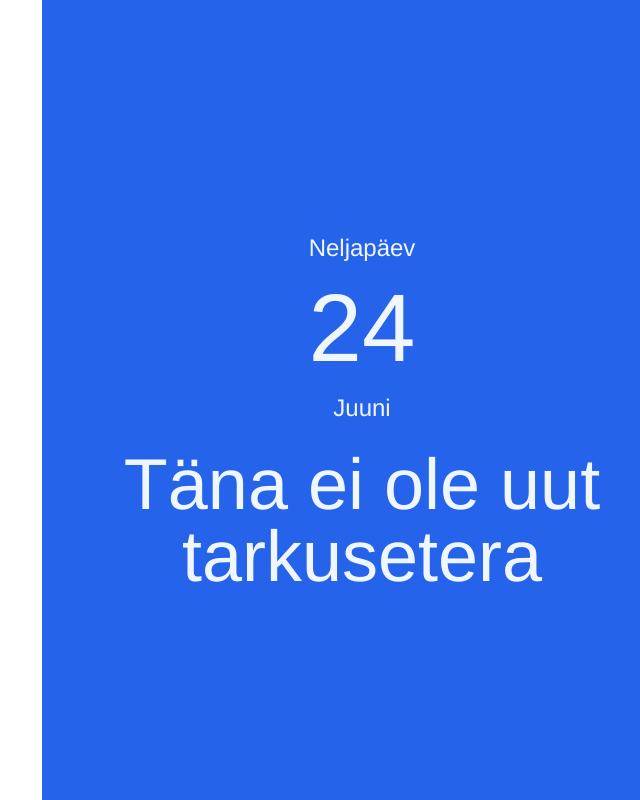
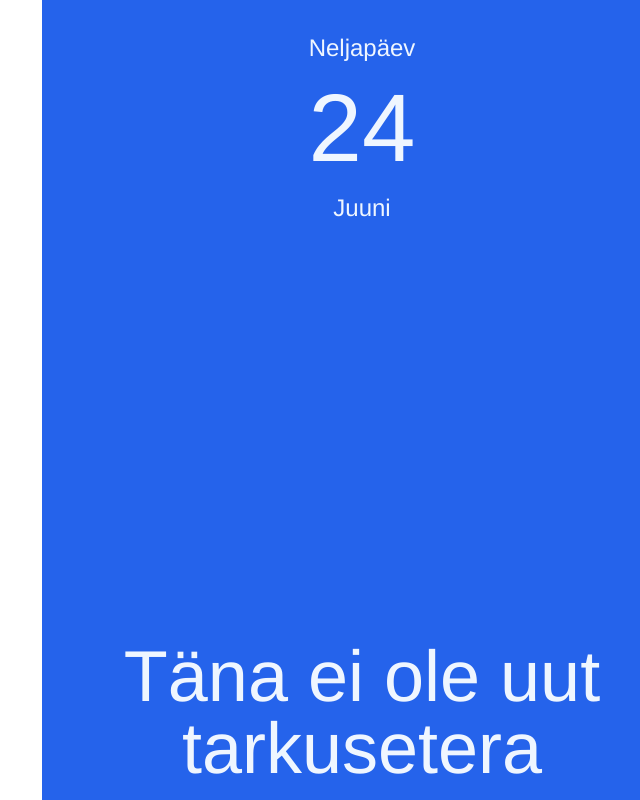
Before and after one commit to gregorlaan/tarkusetera, a Vue app: page / in a window 1280 px wide. Shown: the whole page, without its empty margins (598-1238 px from the left). Built offline with nearby package versions, Linux system fonts and the light colour scheme.

Commit message:
Improve responsive design

```diff
--- a/src/components/Calendar.vue
+++ b/src/components/Calendar.vue
@@ -1,5 +1,5 @@
 <template>
-  <div class="flex justify-center items-center sm:p-4">
+  <div class="flex justify-center items-center sm:p-4 w-full max-w-screen-lg mx-auto">
     <DatePicker
       v-model="$parent.date"
       :attributes="getQuotes()"
--- a/src/components/Quote.vue
+++ b/src/components/Quote.vue
@@ -1,6 +1,6 @@
 <template>
-  <div class="quote-container lg:min-h-1/2 flex flex-col lg:justify-center items-center text-center bg-blue-600 text-blue-50">
-    <div class="p-6">
+  <div class="quote-container lg:min-h-1/2 flex flex-col lg:justify-between items-center text-center bg-blue-600 text-blue-50">
+    <div class="p-8">
       <div class="text-2xl">
         {{ weekDay }}
       </div>
@@ -14,7 +14,7 @@
       </div>
     </div>
 
-    <div class="text-4xl md:text-7xl">
+    <div class="p-4 text-4xl md:text-7xl w-full max-w-screen-lg mx-auto">
       <div v-if="currentQuote">
         {{ currentQuote.desc }}
       </div>
```
